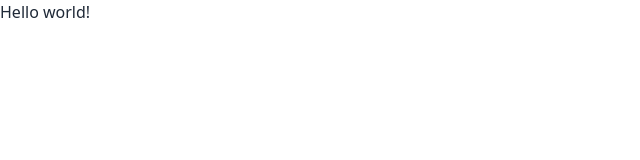
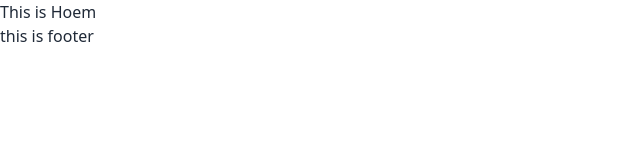
Before and after one commit to Bilshansakib/Book-Vibe, a React (Vite) app: page / in a window 1280 px wide. Shown: the top 160 px of the page, without its empty margins (0-640 px from the left). Built offline with nearby package versions, Linux system fonts and the light colour scheme.

Commit message:
Root added

```diff
--- /dev/null
+++ b/src/Root/Root.jsx
@@ -0,0 +1,13 @@
+import { Outlet } from "react-router-dom";
+import Footer from "../components/Footer/Footer";
+
+const Root = () => {
+  return (
+    <div>
+      <Outlet></Outlet>
+      <Footer></Footer>
+    </div>
+  );
+};
+
+export default Root;
--- /dev/null
+++ b/src/components/Footer/Footer.jsx
@@ -0,0 +1,5 @@
+const Footer = () => {
+  return <div>this is footer</div>;
+};
+
+export default Footer;
--- /dev/null
+++ b/src/pages/Home.jsx
@@ -0,0 +1,5 @@
+const Home = () => {
+  return <div>This is Hoem</div>;
+};
+
+export default Home;
```
Also changed, not shown: src/main.jsx (+9 -1 lines).
